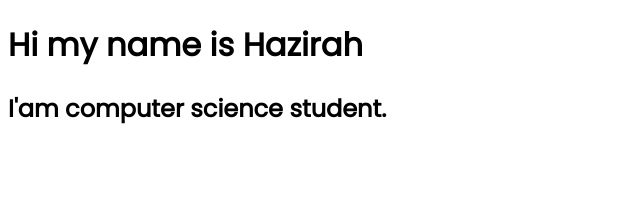
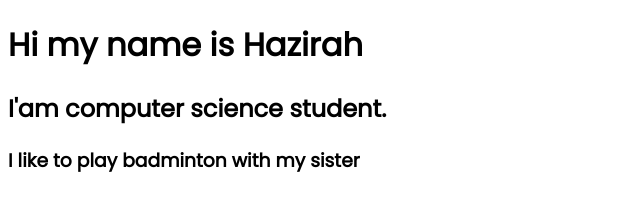
Before and after one commit to hazirahsaupe/hazirah-portfolio, a plain HTML site: page index.html in a window 1280 px wide. Shown: the whole page, without its empty margins (0-640 px from the left). Drawn offline with Linux system fonts and the light colour scheme.

Commit message:
add a line

```diff
--- a/index.html
+++ b/index.html
@@ -23,6 +23,7 @@
 <body>
     <h1>Hi my name is Hazirah</h1>
     <h2>I'am computer science student.</h2>
+    <h3>I like to play badminton with my sister</h3>
 
 </body>
 
```
